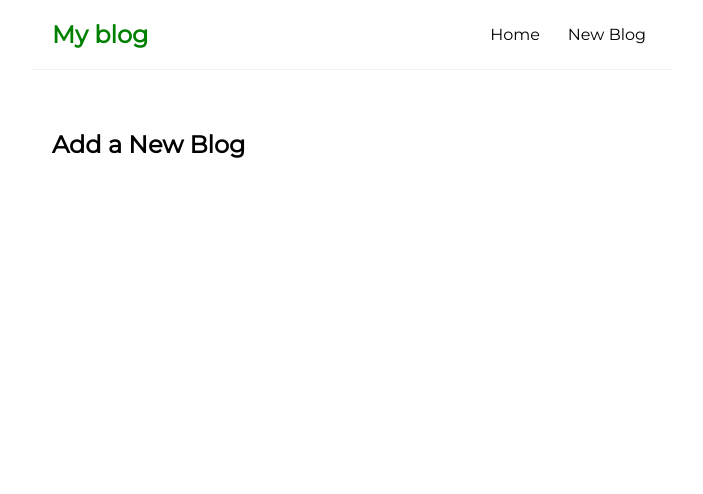
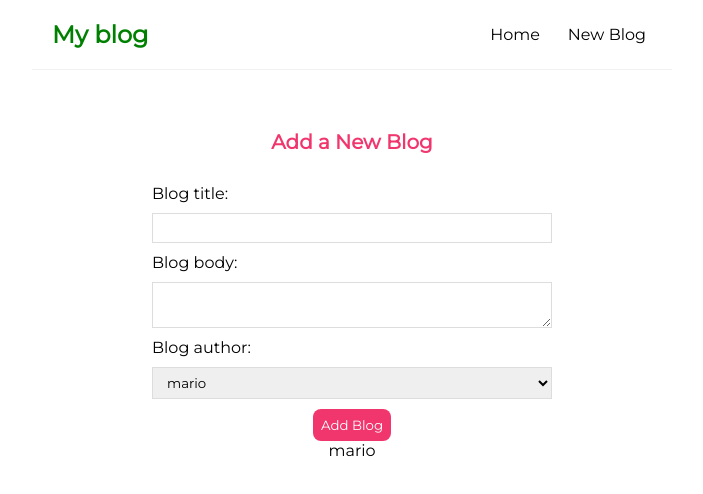
Before and after one commit to veranikabarel/react-blog-tutorial, a React (Create React App) app: page /create in a window 1280 px wide. Shown: the top 494 px of the page, without its empty margins (288-991 px from the left). Built offline with nearby package versions, Linux system fonts and the light colour scheme.

Commit message:
feat: add create blog fuctionality

```diff
--- a/src/Create.js
+++ b/src/Create.js
@@ -1,9 +1,48 @@
+import { useState } from "react";
+import { useHistory } from "react-router-dom";
+
 const Create = () => {
+
+    const [title, setTitle] = useState('');
+    const [body, setBody] = useState('');
+    const [author, setAuthor] = useState('mario');
+    const history = useHistory();
+
+    const submitBlog = (e) => {
+        e.preventDefault();
+        const blog = { title, body, author };
+        fetch('http://localhost:8000/blogs/', {
+            method: 'POST',
+            headers: { "Content-Type": "application/json" },
+            body: JSON.stringify(blog)
+        }).then(() => {
+            console.log('new blog added');
+            history.push('/');
+        })
+    }
+
+
+
     return (
         <div className="create">
             <h2>Add a New Blog</h2>
+            <form onSubmit={submitBlog}>
+                <label>Blog title:</label>
+                <input type='text' required value={title} onChange={(e) => setTitle(e.target.value)}></input>
+                <label>Blog body:</label>
+                <textarea required value={body} onChange={(e) => setBody(e.target.value)}></textarea>
+                <label>Blog author:</label>
+                <select value={author} onChange={(e) => setAuthor(e.target.value)}>
+                    <option value='mario'>mario</option>
+                    <option value='yoshi'>yoshi</option>
+                </select>
+                <button>Add Blog</button>
+                <p>{title}</p>
+                <p>{body}</p>
+                <p>{author}</p>
+            </form>
         </div>
-     );
+    );
 }
 
 export default Create;
--- a/src/styles/index.css
+++ b/src/styles/index.css
@@ -72,4 +72,42 @@
 .blog-details div {
   margin: 20px 0;
 }
+
+.create {
+  max-width: 400px;
+  margin: 0 auto;
+  text-align: center;
+}
+
+.create label {
+  text-align: left;
+  display: block;
+}
+
+.create h2 {
+  font-size: 20px;
+  color: #f1356d;
+  margin-bottom: 30px;
+}
+
+.create input,
+.create textarea,
+.create select {
+  width: 100%;
+  padding: 6px 10px;
+  margin: 10px 0;
+  border: 1px solid #ddd;
+  -webkit-box-sizing: border-box;
+          box-sizing: border-box;
+  display: block;
+}
+
+.create button {
+  background: #f1356d;
+  color: #fff;
+  border: 0;
+  padding: 8px;
+  border-radius: 8px;
+  cursor: pointer;
+}
 /*# sourceMappingURL=index.css.map */
--- a/src/styles/index.scss
+++ b/src/styles/index.scss
@@ -39,8 +39,6 @@
             color: #f1356d;
         }
     }
-
-
 }
 
 .content {
@@ -81,3 +79,40 @@
         margin: 20px 0;
     }
 }
+
+.create {
+    max-width: 400px;
+    margin: 0 auto;
+    text-align: center;
+
+    label {
+        text-align: left;
+        display: block;
+    }
+
+    h2 {
+        font-size: 20px;
+        color: #f1356d;
+        margin-bottom: 30px;
+    }
+
+    input,
+    textarea,
+    select {
+        width: 100%;
+        padding: 6px 10px;
+        margin: 10px 0;
+        border: 1px solid #ddd;
+        box-sizing: border-box;
+        display: block;
+    }
+
+    button {
+        background: #f1356d;
+        color: #fff;
+        border: 0;
+        padding: 8px;
+        border-radius: 8px;
+        cursor: pointer;
+    }
+}
```
Also changed, not shown: data/db.json (+6 -0 lines), 1 other file (tests, documents, lock files or other folders).
